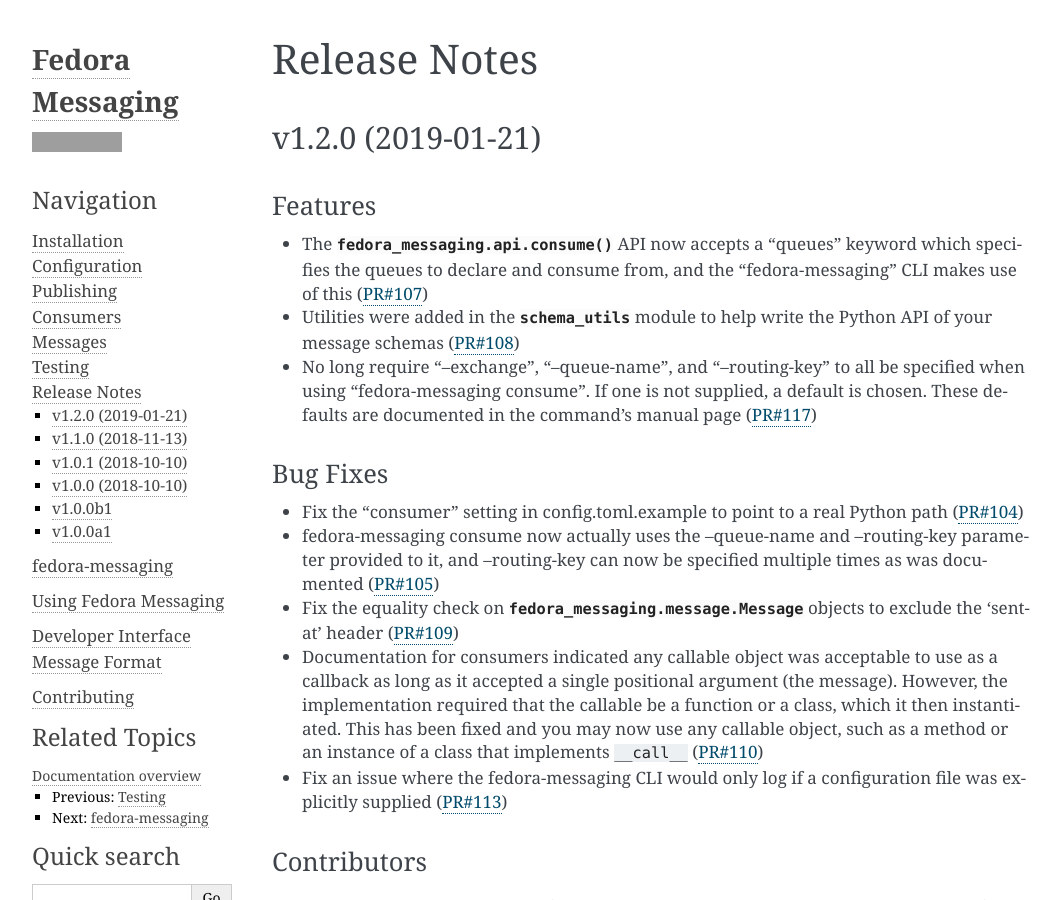
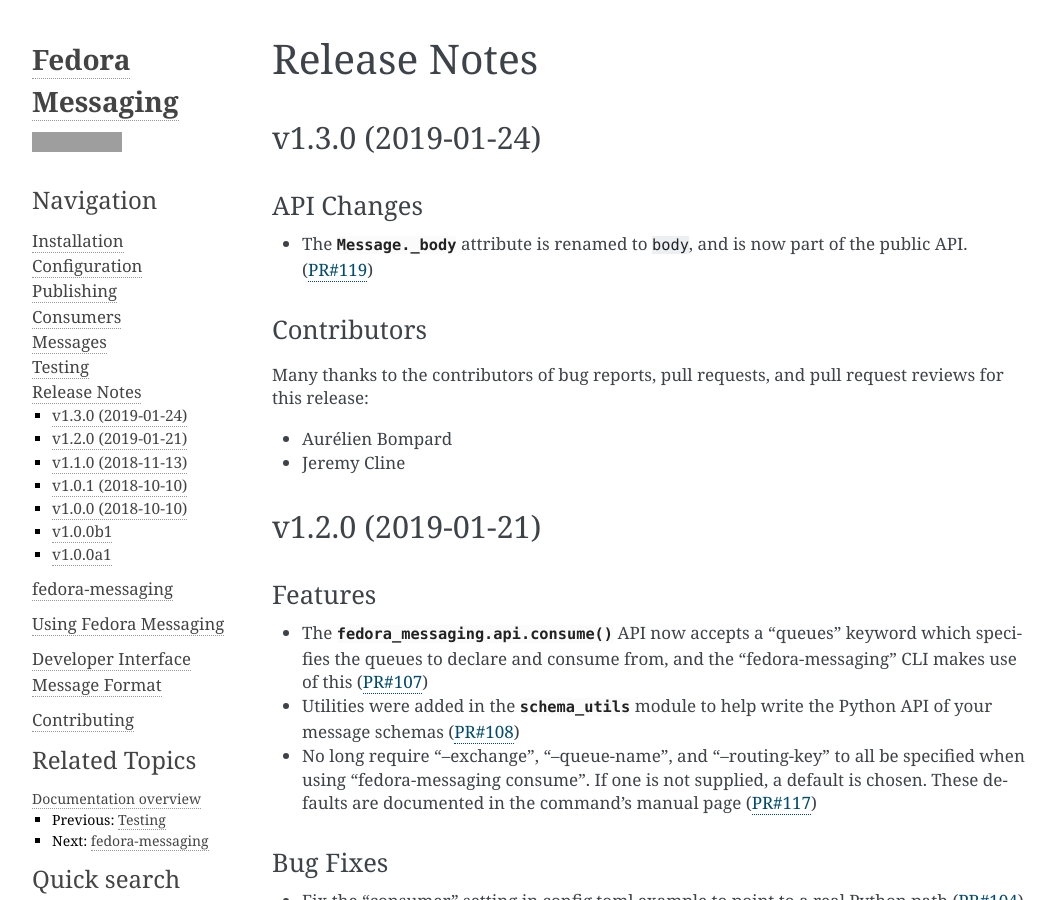
Before and after one commit to fedora-infra/fedora-messaging, a Sphinx documentation site: the page built from docs/changelog.rst, in a window 1280 px wide and 900 px high. Shown: the whole window, without its empty margins (98-1159 px from the left). Built offline with Sphinx 7.4.7, drawn with Linux system fonts in a browser that asks for light colours; grey boxes are pictures that could not be loaded.

Commit message:
fedora-messaging v1.3.0
Signed-off-by: Jeremy Cline <jcline@redhat.com>

```diff
--- a/docs/changelog.rst
+++ b/docs/changelog.rst
@@ -3,6 +3,25 @@
 =============
 
 .. towncrier release notes start
+
+v1.3.0 (2019-01-24)
+===================
+
+API Changes
+-----------
+
+* The :py:attr:`Message._body` attribute is renamed to ``body``, and is now part of the public API.
+  (`PR#119 <https://github.com/fedora-infra/fedora-messaging/pull/119>`_)
+
+
+Contributors
+------------
+Many thanks to the contributors of bug reports, pull requests, and pull request
+reviews for this release:
+
+* Aurélien Bompard
+* Jeremy Cline
+
 
 v1.2.0 (2019-01-21)
 ===================
--- a/fedora_messaging/__init__.py
+++ b/fedora_messaging/__init__.py
@@ -15,4 +15,4 @@
 # with this program; if not, write to the Free Software Foundation, Inc.,
 # 51 Franklin Street, Fifth Floor, Boston, MA 02110-1301 USA.
 
-__version__ = "1.2.0"
+__version__ = "1.3.0"
```
